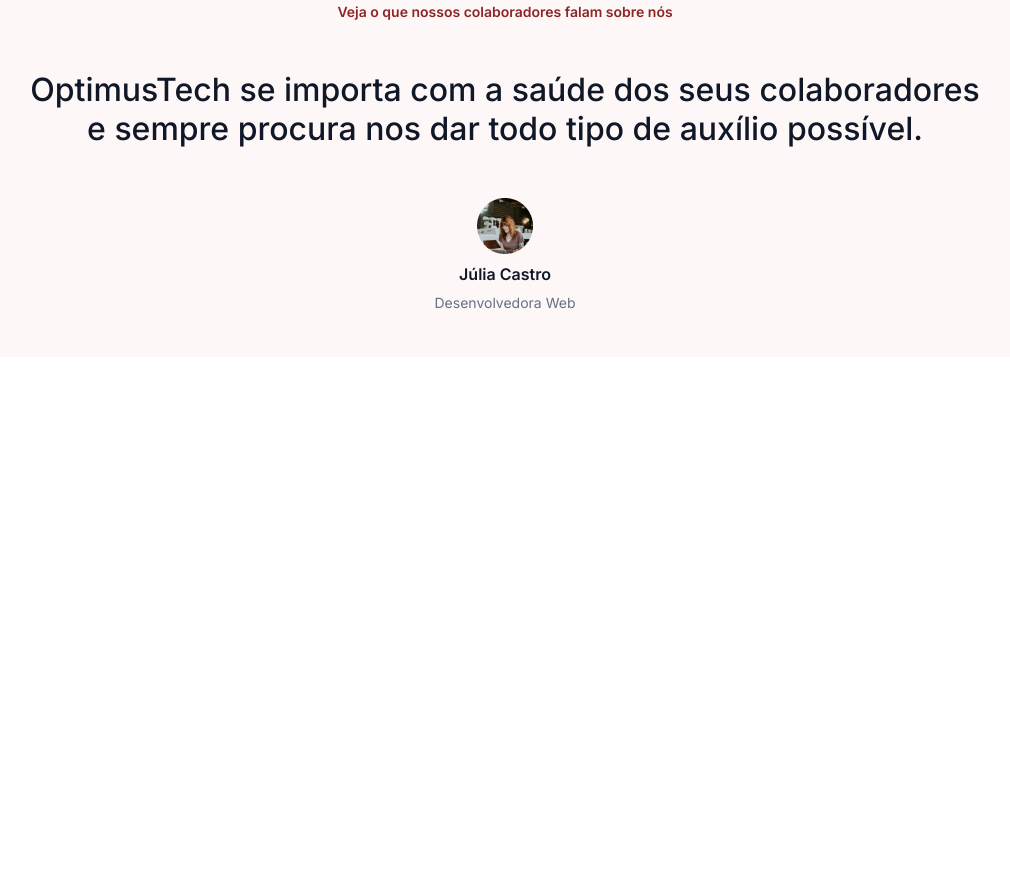
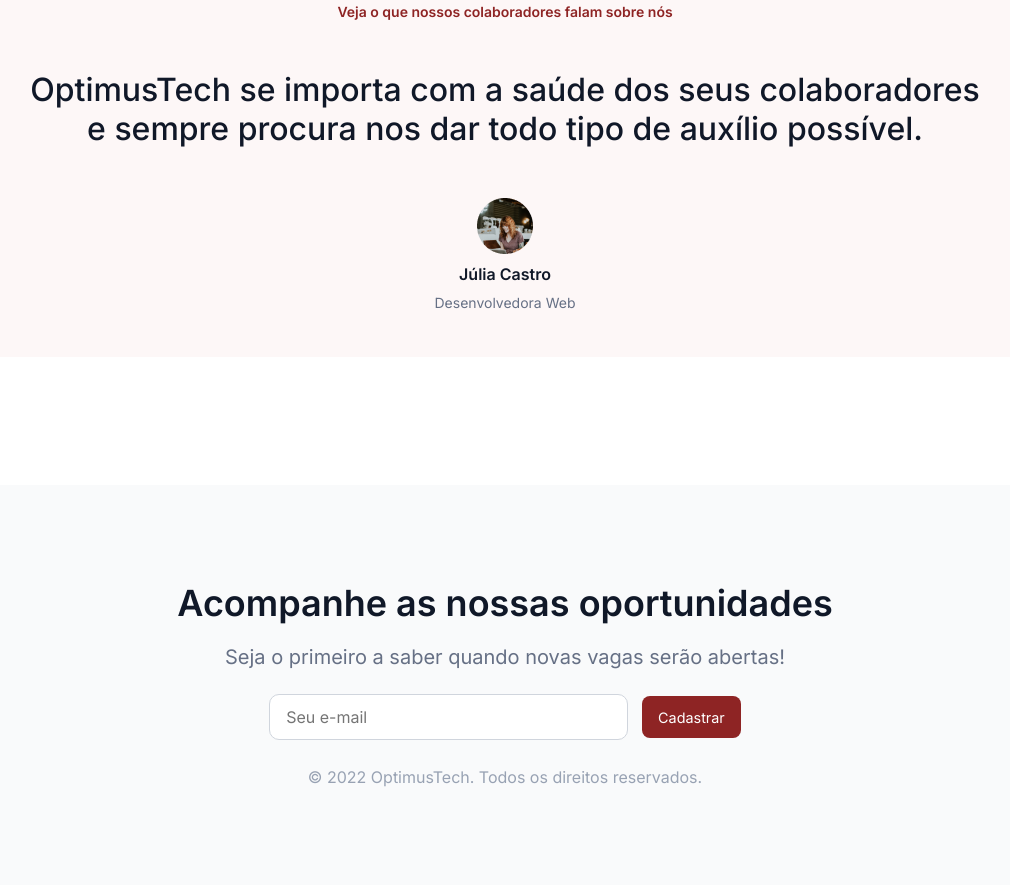
Before and after one commit to mateuspistillo/landing-page, a plain HTML site: page index.html in a window 1280 px wide. Shown: the part 2681-3566 px from the top of the page, without its empty margins (135-1145 px from the left). Before the commit the page ends 3038 px from the top, so only its background shows below. Drawn offline with Linux system fonts and the light colour scheme.

Commit message:
criação do footer

```diff
--- a/css/styles.css
+++ b/css/styles.css
@@ -1,6 +1,7 @@
 :root {
     --text-color: #667085;
     --main-color: #8E2424;
+    --title-color: #101828;
 }
 
 * {
@@ -115,7 +116,7 @@ button#signUp {
 
 .metricas-container h3 {
     font-size: 18px;
-    color: #101828;
+    color: var(--title-color);
     margin: 1rem 0;
 }
 
@@ -186,7 +187,7 @@ button#signUp {
 }
 
 .titulo-vaga {
-    color: #101828;
+    color: var(--title-color);
     font-weight: 500;
     font-size: 18px;
 }
@@ -228,14 +229,14 @@ button#signUp {
 }
 
 .conteudo-colaboradores p {
-    color: #101828;
+    color: var(--title-color);
     font-size: 32px;
     font-weight: 500;
     padding: 50px 100px 50px 100px;
 }
 
 .conteudo-colaboradores h2 {
-    color: #101828;
+    color: var(--title-color);
     font-size: 16px;
     margin-bottom: 10px;
     margin-top: 10px;
@@ -246,3 +247,43 @@ button#signUp {
     font-size: 14px;
     margin-bottom: 20px;
 }
+
+footer {
+    background-color:#F9FAFB;
+    width: Fill (1,440px)px;
+    height: Fixed (430px)px;
+    padding: 96px 0px 96px 0px;
+    gap: 32px;
+    margin-top: 10%;
+}
+
+.titulo-footer {
+    font-size: 36px;
+    font-weight: 600;
+    color: var(--title-color);
+    margin-bottom: 20px;
+}
+
+footer span {
+    font-size: 20px;
+    font-weight: 400;
+}
+
+.form-container input {
+    width: 28%;
+    height: 10%;
+    padding: 12px 14px 12px 16px;
+    gap: 8px;
+    border-radius: 10px;
+    border: 1px solid #D0D5DD;
+    font-size: 16px;
+    text-align: left;
+    margin: 25px 10px 25px 0;
+}
+
+footer p {
+    font-size: 16px;
+    font-weight: 400;
+    line-height: 24px;
+    color: #98A2B3;
+}
--- a/index.html
+++ b/index.html
@@ -127,5 +127,16 @@
             <span>Desenvolvedora Web</span>
         </div>
     </div>
+    <footer>
+        <h1 class="titulo-footer">Acompanhe as nossas oportunidades</h1>
+        <span>Seja o primeiro a saber quando novas vagas serão abertas!</span>
+        <form action="#">
+            <div class="form-container">
+                <input type="text" placeholder="Seu e-mail" id="input-text">
+                <button id="signUp" type="submit">Cadastrar</button>
+              </div>
+        </form>
+        <p>© 2022 OptimusTech. Todos os direitos reservados.</p>
+    </footer>
 </body>
 </html>
```
